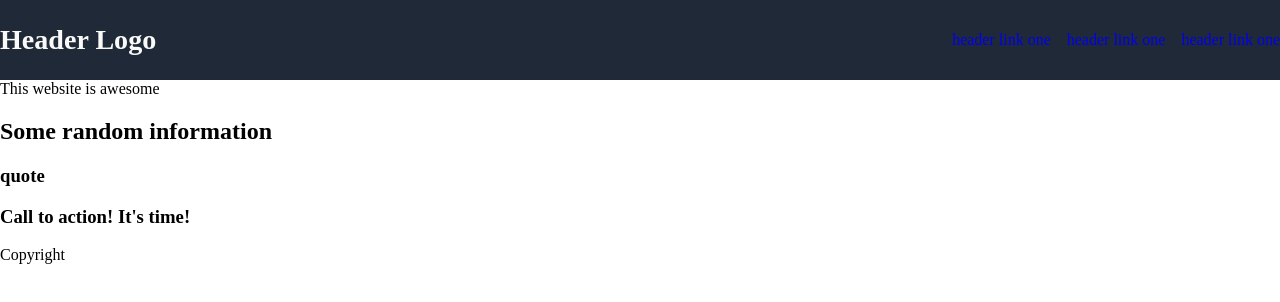
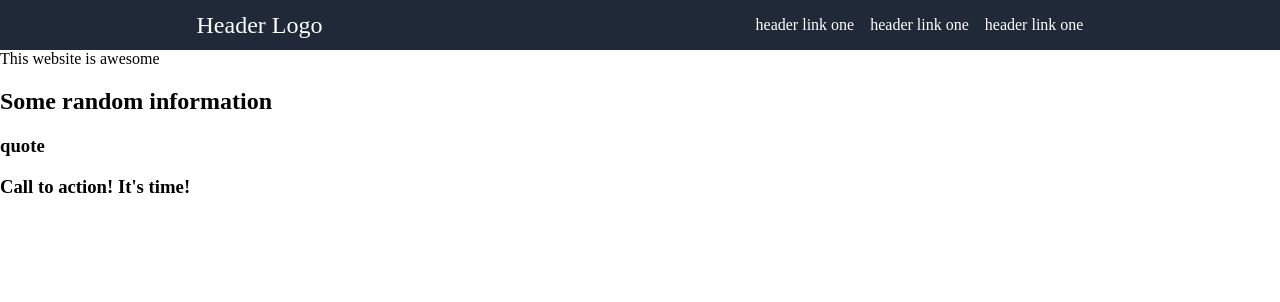
Before and after one commit to koszav/landing-page, a plain HTML site: page index.html in a window 1280 px wide. Drawn offline with Linux system fonts and the light colour scheme.

Commit message:
Create a good looking header

```diff
--- a/index.html
+++ b/index.html
@@ -12,7 +12,7 @@
 <body>
     <header>
         <div class="logo">
-            <h3>Header Logo</h3>
+            <a href="http://www.google.com/">Header Logo</a>
         </div>
 
         <ul>
--- a/style.css
+++ b/style.css
@@ -8,9 +8,9 @@ body {
 header {
     display: flex;
     flex-direction: row;
-    justify-content: space-between;
+    justify-content: space-around;
     align-items: center;
-    height: 80px;
+    height: 50px;
     background-color: #1F2937;
 }
 
@@ -27,4 +27,9 @@ ul {
 
 a {
     text-decoration: none;
+    color: white;
 }
+
+a:hover {
+    color: gold;
+}
```
